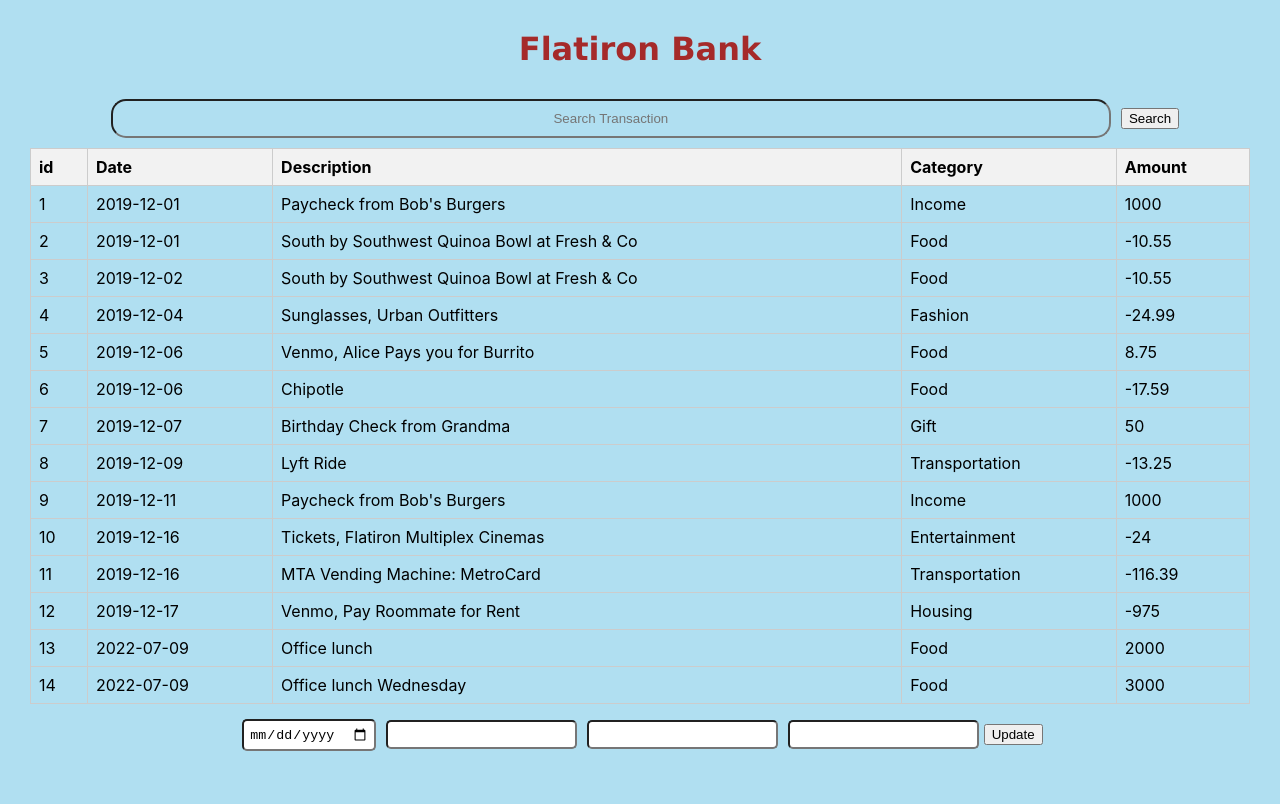
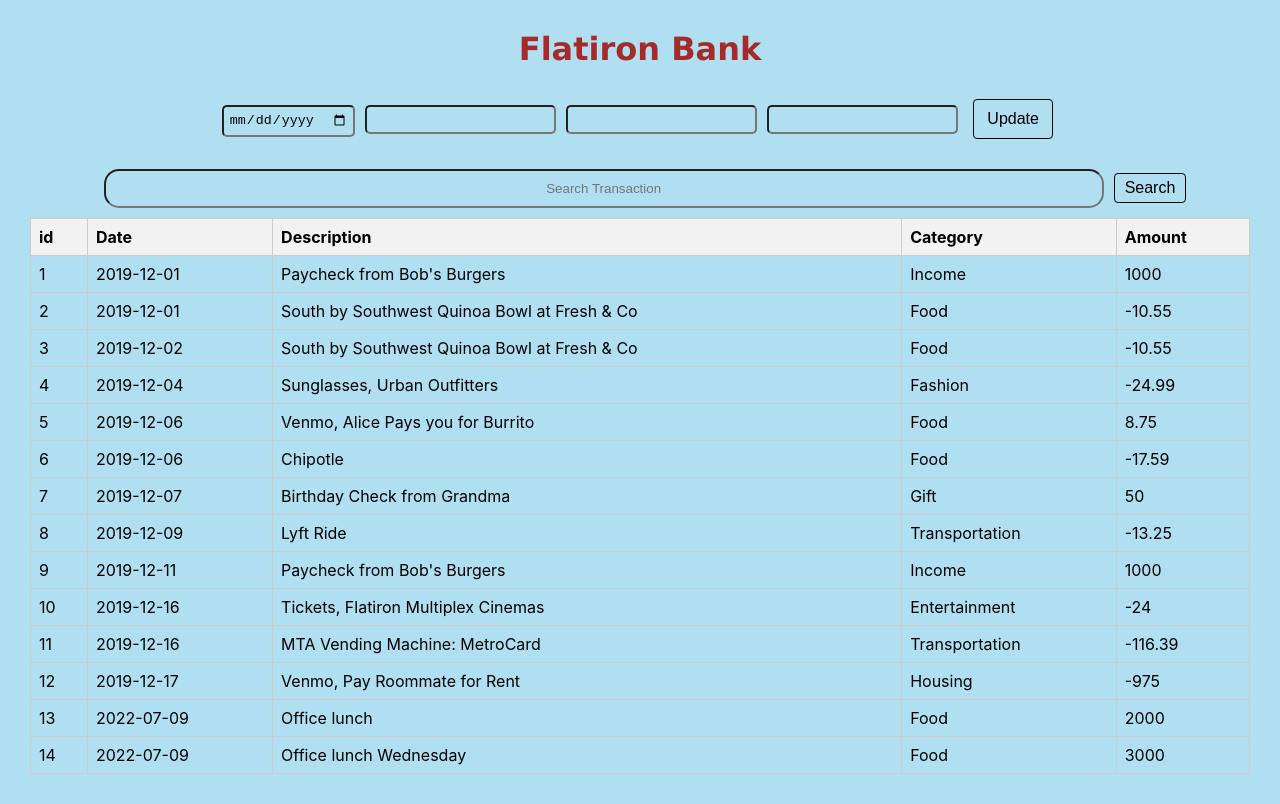
Before and after one commit to DKarimi90/bank-of-flatiron, a React (Create React App) app: page / in a window 1280 px wide. Built offline with nearby package versions, Linux system fonts and the light colour scheme; data requests are answered from the project's data file.

Commit message:
Updated my 'Home' component

```diff
--- a/src/App.css
+++ b/src/App.css
@@ -87,16 +87,20 @@ body {
     margin: 10px;
 
   }
-  .search-button {
-    margin: 10px;
-    width: 5rem;
-    height: 30px;
-    border-radius:4px;
+  .form input:hover {
+    cursor: pointer;
+  }
+  .btn {
     background-color: transparent;
-
-}
-  .search-button:hover {
-    background: rgb(238, 238, 225);
+    padding: 5px 10px;
+    border-radius: 4px;
+    font-size: 1rem;
+    border: 1px solid black;
+  }
+.btn:hover {
+  color: tomato;
+  border: 1px solid tomato;
+  cursor: pointer;
 }
   .addTransaction {
     margin: 10px;
@@ -105,6 +109,29 @@ body {
     margin: 5px;
     padding: 5px;
     border-radius: 5px;
+    background: transparent;
+   }
+   .transactionInput button {
+    padding: 10px;
+    margin: 10px;
+    width: 5rem;
+    font-size: 1rem;
+    background-color: transparent;
+    border: 1px solid black;
+    border-radius: 4px;
+
+
+   }
+   .transactionInput button:hover {
+    background-color: var(--primary-color);
+    color: tomato;
+    cursor: pointer;
+    border-radius: 10px;
+    border: 1px solid tomato;
+
+
+
+
    }
 
    table {
--- a/src/Component/TransactionForm.js
+++ b/src/Component/TransactionForm.js
@@ -1,41 +1,42 @@
 import React, {useState}from 'react'
 
 function TransactionForm() {
-    const [transactionList, setTransactionList] = useState()
-    const [date, setDate] = useState("")
-    const [description, setDescription] = useState([])
-    const [category, setCategory] = useState([])
-    const [amount, setAmount] = useState([])
+const [isClicked, setIsClicked] = useState({
+    date: "",
+    description: "",
+    category: "",
+    amount: ""
+})
+const handleChange = (e) => {
+    console.log(e.target.value)
+    setIsClicked({
+        ...isClicked,
+        [e.target.name] : e.target.value,
+    })
+}
 
-
-    function handleChange() {
-        setDate(date)
-    }
-
-    function handleChange() {
-        setDescription(description)
-    }
-
-    function handleChange() {
-        setCategory(category)
-    }
-
-    function handleChange() {
-        setAmount(amount)
-    }
-    function handleClick() {
+    const handleSubmit = (e) => {
+        e.preventDefault()
+        fetch("http://localhost:3003/transactions", {
+            method: "POST",
+            headers: {
+                'Content-Type': 'application/json',
+            },
+            body: JSON.stringify(isClicked)
+        })
+        window.location.reload()
     }
 
 
   return (
     <div>
-        <form className = "addTransaction">
+        <form className = "addTransaction" onSubmit={handleSubmit}>
             <div className = "transactionInput">
-                <input type = "date" name ="date" />
-                <input type = "text" name ="description" />
-                <input type = "text" name ="category" />
-                <input type = "amount" name ="amount" />
-                <button onClick = {handleClick} >Update</button>
+                <input type = "date" name ="date" onChange={handleChange} />
+                <input type = "text" name ="description" onChange={handleChange}/>
+                <input type = "text" name ="category" onChange = {handleChange} />
+                <input type = "amount" name ="amount" onChange = {handleChange} />
+                <button onClick = {handleSubmit} >Update</button>
             </div>
 
         </form>
--- a/src/Component/Transactions.js
+++ b/src/Component/Transactions.js
@@ -5,29 +5,32 @@ function Transactions( {transactions}) {
     const [searchValue, setSearchValue] = useState('');
 
     const handleSearch = () => {
-        const filteredData = currentData.filter(data => data.description.toLowerCase().includes(searchValue.toLowerCase()));
-        setCurrentData(filteredData);
+    const filteredData = currentData.filter(data => data.description.toLowerCase().includes(searchValue.toLowerCase()));
+    setCurrentData(filteredData);
     }
 
 useEffect(()=>{
 
 
 
-    fetch("http://localhost:3003/transactions")
+    fetch(`http://localhost:3003/transactions?q=${searchValue}`)
     .then(response => response.json())
-    .then(jsonData => {
-        console.log(jsonData)
-        setCurrentData(jsonData)
+    .then(currentData => {
+
+        setCurrentData(currentData)
     })
-},[])
+},[searchValue])
     console.log(currentData)
 
+function handleSearchValue(e) {
+    setSearchValue(e.target.value)
+}
 
   return (
     <div>
-              <form className = "form">
-            <input className = "search" type="text" value={searchValue} onChange={e => setSearchValue(e.target.value)} placeholder = "Search Transaction"/>
-            <button onClick={handleSearch}>Search</button>
+        <form className = "form">
+            <input className = "search" type="text" value={searchValue} onChange={handleSearchValue} placeholder = "Search Transaction"/>
+            <button className = "btn" onClick={handleSearch}>Search</button>
         </form>
         <table>
   <thead>
--- a/src/Views/Home.js
+++ b/src/Views/Home.js
@@ -10,8 +10,9 @@ export default function Home(transactions) {
   return (
     <div>
       <h1>Flatiron Bank</h1>
-        <Transactions transactions = {transactions}/>
-        <TransactionForm />
+      <TransactionForm />
+      <Transactions transactions = {transactions}/>
+
     </div>
   )
 }
```
Also changed, not shown: db.json (indentation only).
